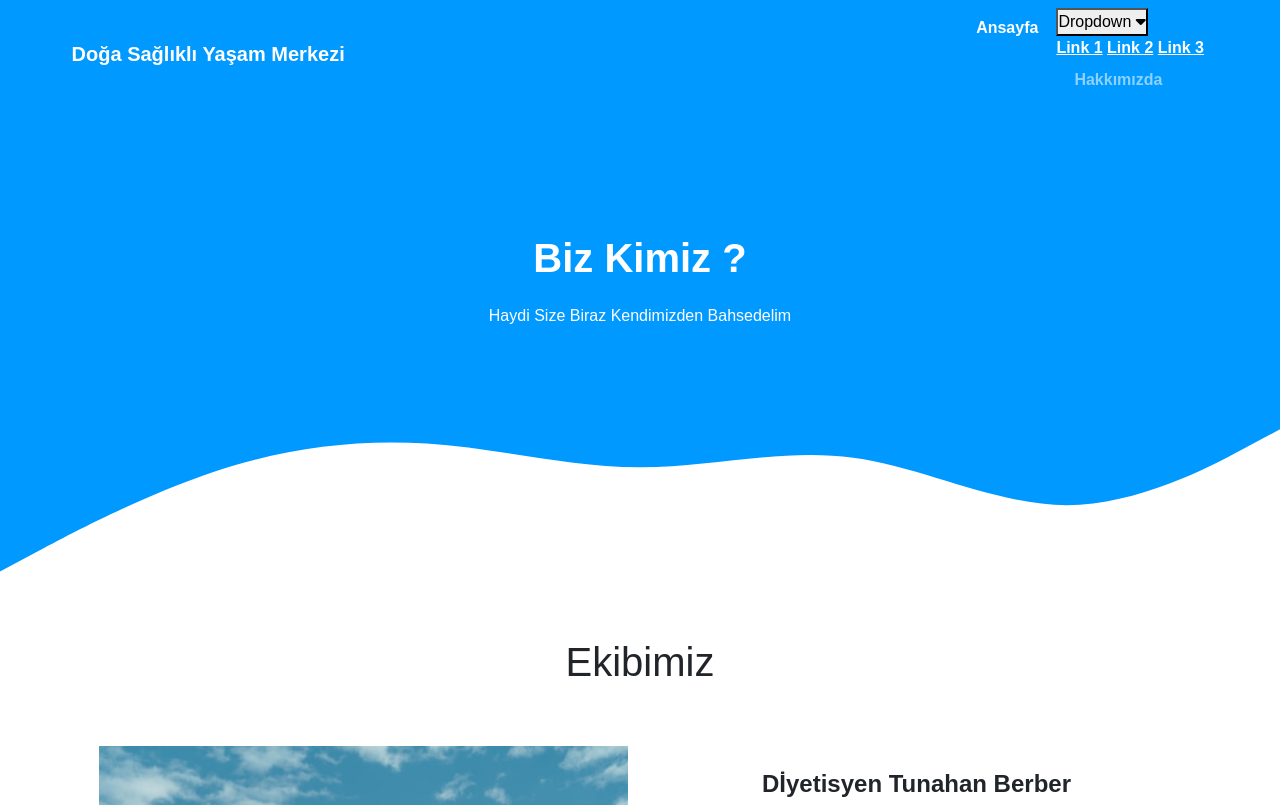
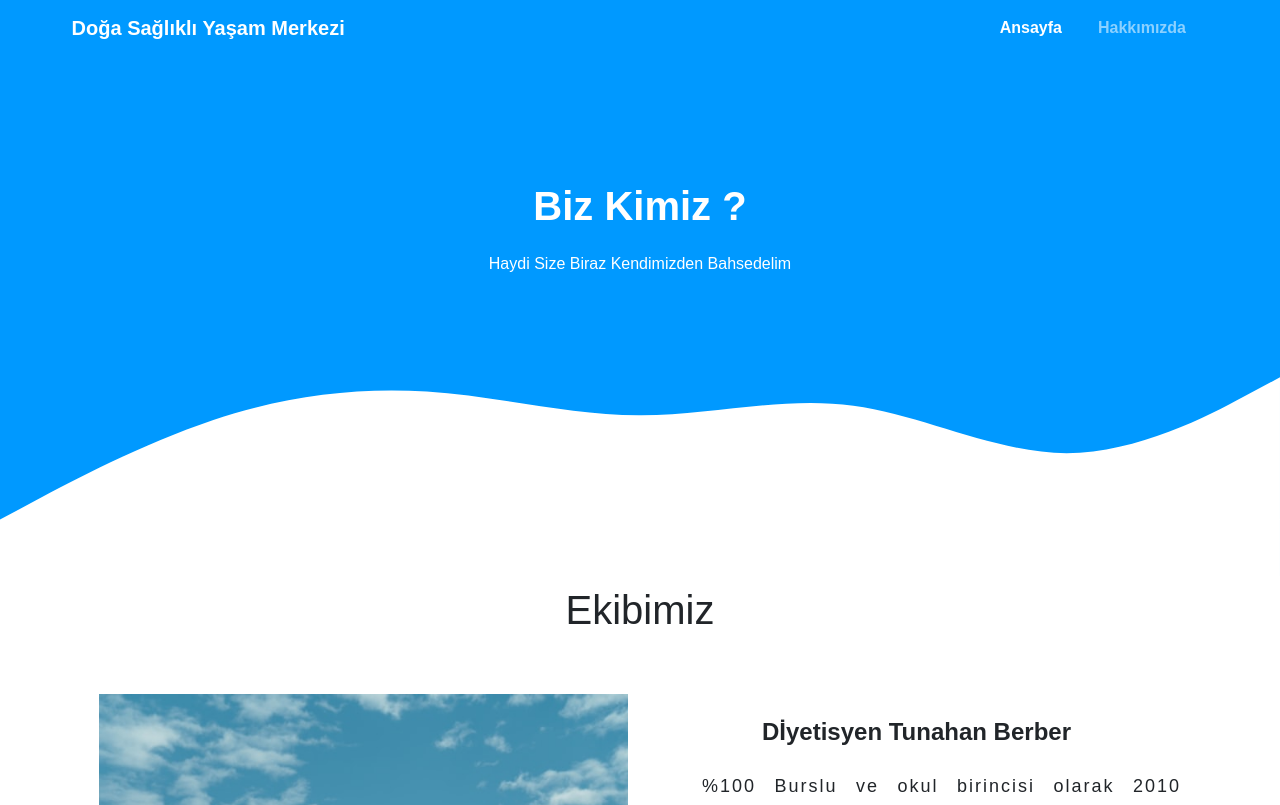
Before and after one commit to mecitdeniz/mecitdeniz.github.io, a plain HTML site: page about.html in a window 1280 px wide. Shown: the top 805 px of the page. Drawn offline with nearby package versions, Linux system fonts and the light colour scheme.

Commit message:
initial commit

```diff
--- a/about.html
+++ b/about.html
@@ -10,7 +10,7 @@
   <!-- Bootstrap CSS -->
   <link href="https://cdn.jsdelivr.net/npm/bootstrap@5.0.0-beta1/dist/css/bootstrap.min.css" rel="stylesheet"
     integrity="sha384-giJF6kkoqNQ00vy+HMDP7azOuL0xtbfIcaT9wjKHr8RbDVddVHyTfAAsrekwKmP1" crossorigin="anonymous">
-  <link rel="stylesheet" href="./css/style.css">
+  <link rel="stylesheet" href="./src/css/style.css">
   <link rel="stylesheet" href="path/to/font-awesome/css/font-awesome.min.css">
 </head>
 
@@ -30,15 +30,7 @@
             <li>
               <a class="nav-link active" aria-current="page" href="index.html">Ansayfa</a>
             </li>
-            <div class="dropdown">
-              <button class="dropbtn">Dropdown
-                <i class="fa fa-caret-down"></i>
-              </button>
-              <div class="dropdown-content">
-                <a href="#">Link 1</a>
-                <a href="#">Link 2</a>
-                <a href="#">Link 3</a>
-              </div>
+
             <li>
               <a class="nav-link" aria-current="page" href="about.html">Hakkımızda</a>
             </li>
@@ -72,7 +64,7 @@
 
       <div class="row bio-container">
         <div class="col-md-6">
-          <img src="./images/image.jpg" class="img-fluid">
+          <img src="./src/images/image.jpg" class="img-fluid">
         </div>
         <div class="col-md-6">
           <p class="bio-title">Dİyetisyen Tunahan Berber</p>
@@ -110,7 +102,7 @@
             </p>
           </div>
           <div class="col-md-6">
-            <img src="./images/image.jpg" class="img-fluid">
+            <img src="./src/images/image.jpg" class="img-fluid">
           </div>
         </div>
       </div>
```
